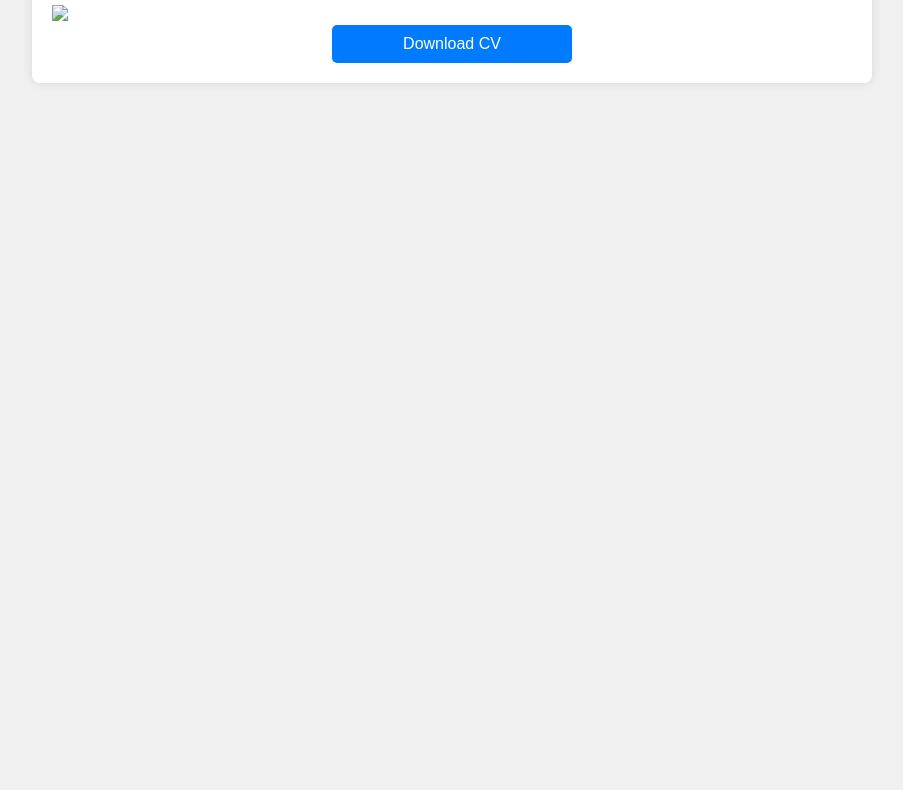
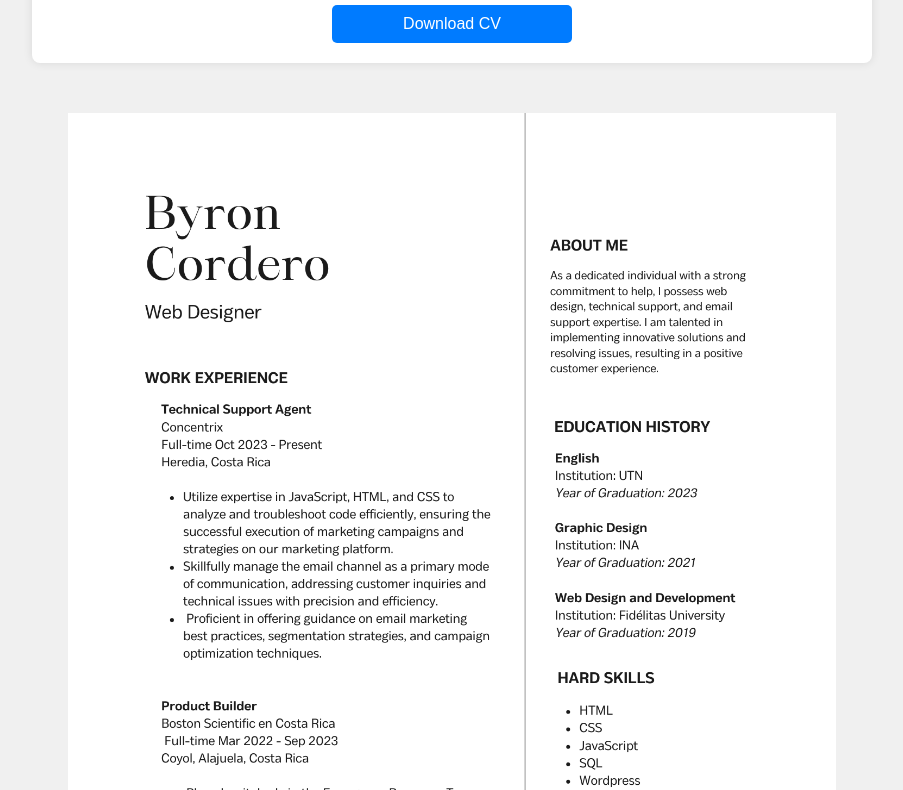
Before and after one commit to Byroncv/byron_resume, a plain HTML site: page index.html in a window 1280 px wide. Shown: the part 143-933 px from the top of the page, without its empty margins (188-1091 px from the left). Before the commit the page ends 800 px from the top, so only its background shows below. Drawn offline with Linux system fonts and the light colour scheme.

Commit message:
Uploading files

```diff
--- a/index.html
+++ b/index.html
@@ -38,13 +38,20 @@
         .cv-link:hover {
             background-color: #0056b3;
         }
+
+        img {
+            display: block;
+            margin-left: auto;
+            margin-right: auto;
+            width: 60%;
+        }
     </style>
 </head>
 <body>
     <div class="container">
         <h1>Byron Cordero - Resume</h1>
-        <img src="byronresume.png">
-        <a href="link_to_your_cv.pdf" class="cv-link" download>Download CV</a>
+        <a href="byroncv.pdf" class="cv-link" download>Download CV</a>
     </div>
+    <img src="byroncv.png">
 </body>
 </html>
```
Also changed, not shown: byroncv.png (added), 1 other file.
